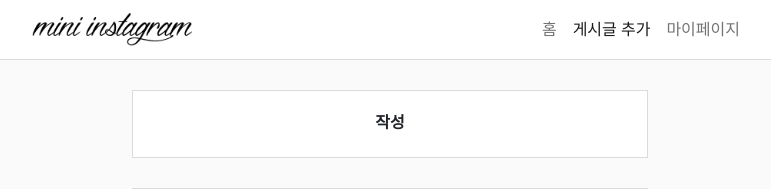
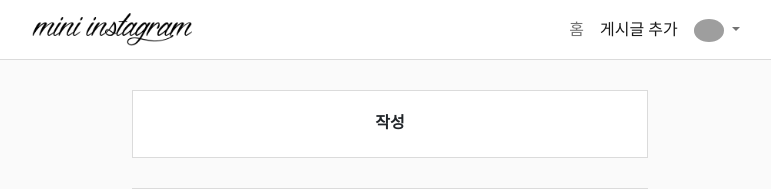
Before and after one commit to siwonKH/mini_instagram, a Django app: page /addpost in a window 1280 px wide. Shown: the top 189 px of the page, without its empty margins (250-1021 px from the left). Run offline with Django 3.2, Linux system fonts and the light colour scheme; grey boxes labelled with a size stand in for pictures from a placeholder-image service; some libraries are stand-ins or nearby versions; grey boxes are pictures that could not be loaded.

Commit message:
update dropdown

```diff
--- a/templates/add_post.html
+++ b/templates/add_post.html
@@ -9,9 +9,17 @@
     <li class="nav-item">
         <a class="nav-link active" href="/addpost">게시글 추가</a>
     </li>
-    <li class="nav-item">
-        <a class="nav-link" href="#">마이페이지</a>
-    </li>
+    <li class="nav-item dropdown">
+        <a class="nav-link dropdown-toggle" href="#"  id="navbarDropdown" role="button" data-bs-toggle="dropdown" aria-expanded="false">
+            <img src="./static/image/profil.png" width="30rem" class="d-inline-block rounded-circle" alt="">
+        </a>
+        <ul class="dropdown-menu" aria-labelledby="navbarDropdown">
+            <li><a class="dropdown-item" href="#">프로필</a></li>
+            <li><a class="dropdown-item" href="#">설정</a></li>
+            <li><hr class="dropdown-divider"></li>
+            <li><a class="dropdown-item" href="/logout">로그아웃</a></li>
+        </ul>
+      </li>
 </ul>
 {% endblock %}
 
```
Also changed, not shown: templates/sign_in.html (+11 -3 lines).
